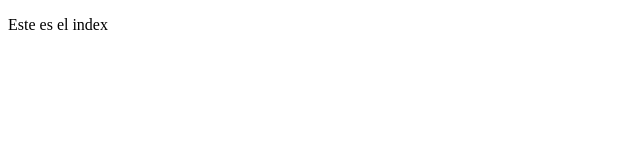
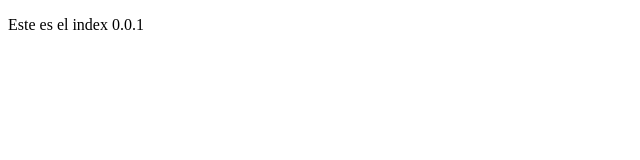
Before and after one commit to CarlosSac/Cake-app, an Electron app: page index.html in a window 800 px wide. Shown: the full height of the page, 0-640 px from the left. Drawn offline with Linux system fonts and the light colour scheme.

Commit message:
Update package

```diff
--- a/index.html
+++ b/index.html
@@ -7,7 +7,7 @@
 </head>
 <body>
 
-    <p>Este es el index</p>
+    <p>Este es el index 0.0.1</p>
 
 </body>
 </html>
--- a/package.json
+++ b/package.json
@@ -5,7 +5,8 @@
   "main": "main.js",
   "scripts": {
     "test": "echo \"Error: no test specified\" && exit 1",
-    "start": "electron ."
+    "start": "electron .",
+    "dev:watch": "npx electronmon --trace-warnings ."
   },
   "repository": {
     "type": "git",
```
